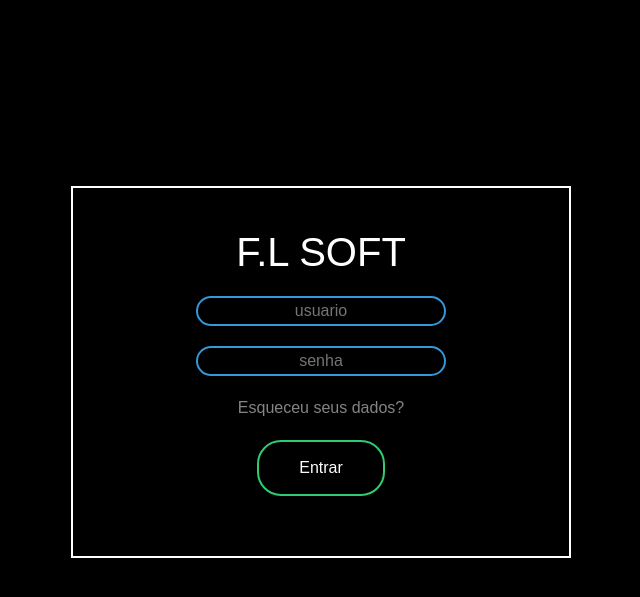
After one commit to oliveiradeflavio/frontend, a PHP site: page / in a window 1280 px wide. The commit adds this page. Shown: the top 597 px of the page, without its empty margins (307-947 px from the left). Run offline with PHP 8.4, Linux system fonts and the light colour scheme.

Commit message:
mudança nome, provisório

```diff
--- a/academiasoft/css/estiloLogin.css
+++ b/flsoft/css/estiloLogin.css
@@ -45,7 +45,7 @@ body{
   border-color: white;
 }
 
-.box input[type="submit"]{
+.box input[type="button"]{
   border: 0;
   background: none;
   display: block;
@@ -60,7 +60,7 @@ body{
   cursor: pointer;
 }
 
-.box input[type="submit"]:hover{
+.box input[type="button"]:hover{
   background: #2ecc71;
 
 }
--- /dev/null
+++ b/flsoft/index.html
@@ -0,0 +1,71 @@
+<!DOCTYPE html>
+<html lang="pt-br" dir="ltr">
+  <head>
+  <!--
+  Flávio Oliveira
+  27/03/2021
+  https://github.com/oliveiradeflavio
+   -->
+    <meta charset="utf-8">
+    <title>LOGIN</title>
+
+    <meta name="viewport" content="width=device-width, initial-scale=1">
+
+    <!-- Bootstrap Css-->
+    <link href="https://cdn.jsdelivr.net/npm/bootstrap@5.0.0-beta3/dist/css/bootstrap.min.css" rel="stylesheet" integrity="sha384-eOJMYsd53ii+scO/bJGFsiCZc+5NDVN2yr8+0RDqr0Ql0h+rP48ckxlpbzKgwra6" crossorigin="anonymous">
+
+    <!--font awesome -->
+    <link rel="stylesheet" href="https://use.fontawesome.com/releases/v5.15.3/css/all.css" integrity="sha384-SZXxX4whJ79/gErwcOYf+zWLeJdY/qpuqC4cAa9rOGUstPomtqpuNWT9wdPEn2fk" crossorigin="anonymous">
+
+    <!--css personalizado tela de login -->
+    <link rel="stylesheet" href="css/estiloLogin.css">
+
+    <script>
+
+        function logar() {
+          var recuperaUsuario = document.getElementById('usuario').value.trim()
+          var recuperaSenha = document.getElementById('senha').value.trim()
+
+          if (recuperaUsuario === "" || recuperaSenha === "") {
+             alert("Confira os campos usuario e senha")
+
+          }else if (recuperaUsuario != "admin" || recuperaSenha != "123") {
+            alert("Acesso inválido")
+            document.getElementById('usuario').value = ""
+            document.getElementById('senha').value = ""
+          }else {
+            window.location.href = "dashboard.html"
+            document.getElementById('usuario').value = ""
+            document.getElementById('senha').value = ""
+          }
+        }
+
+
+    </script>
+
+
+  </head>
+  <body>
+    <div class="container">
+      <div class="row">
+        <div class="col-md-6">
+
+          <form class="box" >
+
+            <h1 class="">F.L SOFT</h1>
+            <input id="usuario" type="text" name="usuario" value="" placeholder="usuario">
+            <input id="senha" type="password" name="senha" value="" placeholder="senha">
+            <a href="#">Esqueceu seus dados?</a>
+            <input onclick="logar()" id="botaoEntrar" type="button" name="entrar" value="Entrar">
+
+
+          </form>
+
+        </div>
+
+      </div>
+
+    </div>
+
+  </body>
+</html>
```
Also changed, not shown: academiasoft/index.html (deleted, +0 -46 lines), flsoft/dashboard.html (renamed from academiasoft/dashboard.html).
